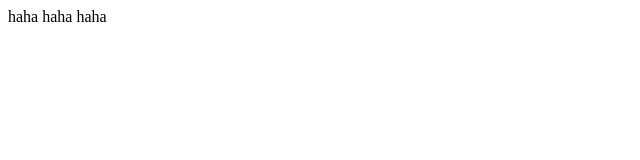
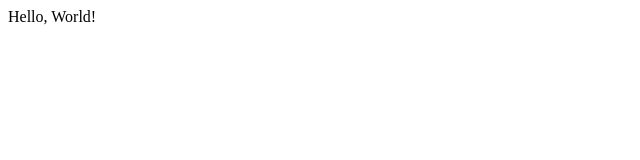
Before and after one commit to incessantmeraki/electron-quickstart, an Electron app: page index.html in a window 800 px wide. Shown: the full height of the page, 0-640 px from the left. Drawn offline with Linux system fonts and the light colour scheme.

Commit message:
Update index.html

```diff
--- a/index.html
+++ b/index.html
@@ -3,6 +3,6 @@
   <title> Index.html </title>
 </head>
 <body>
-  haha haha haha
-</body>
+  Hello, World!
+ </body>
 </html>
```
